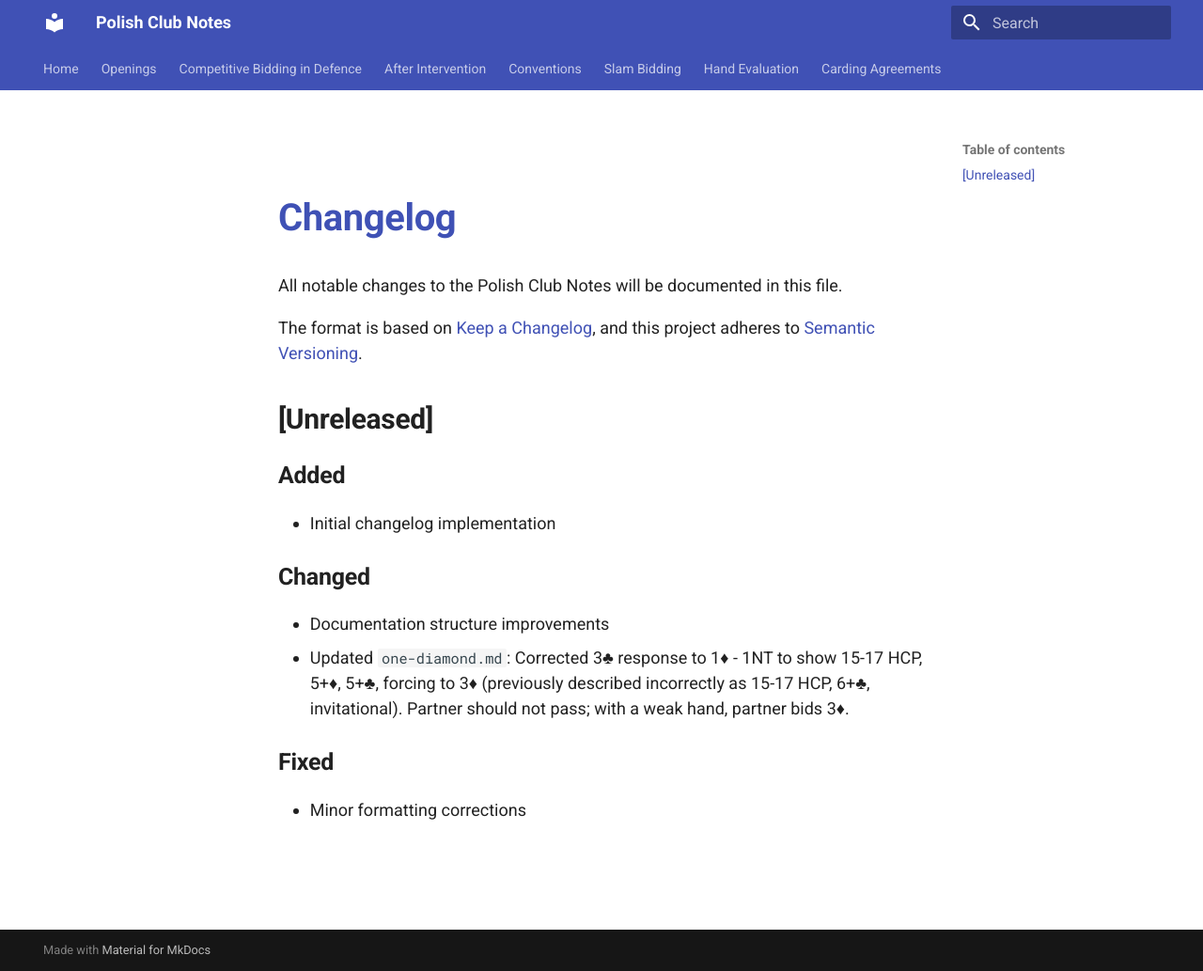
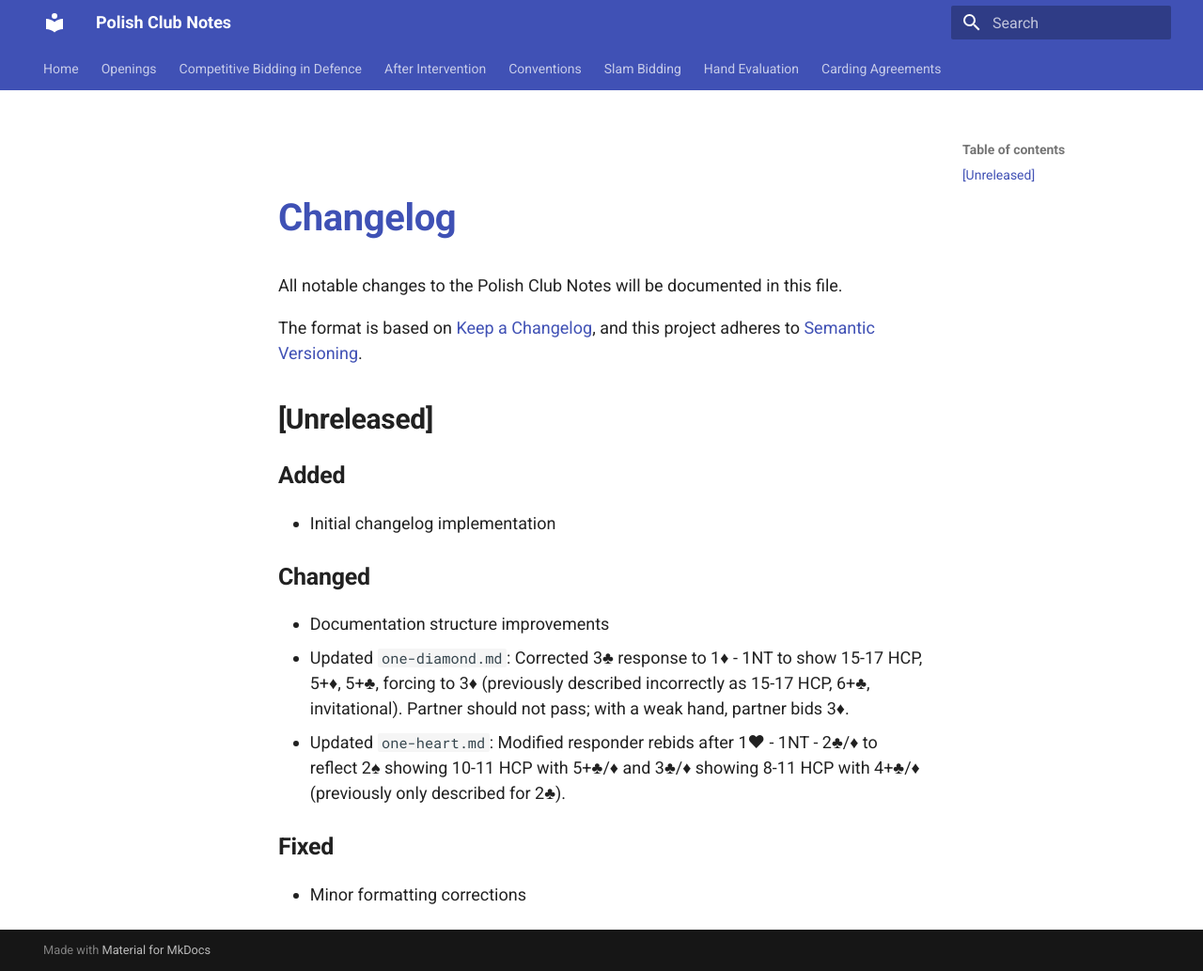
Before and after one commit to glindstrom/polish-club-notes, an MkDocs documentation site: the page built from docs/changelog.md, in a window 1280 px wide and 1033 px high. Shown: the whole window at 94% size. Built offline with MkDocs 1.6.1 and Material for MkDocs 9.7.7, drawn with Linux system fonts in a browser that asks for light colours.

Commit message:
Clarify responder rebids after 1H opening

```diff
--- a/docs/changelog.md
+++ b/docs/changelog.md
@@ -15,6 +15,7 @@ and this project adheres to [Semantic Versioning](https://semver.org/spec/v2.0.0
 
 - Documentation structure improvements
 - Updated `one-diamond.md`: Corrected 3♣ response to 1♦ - 1NT to show 15-17 HCP, 5+♦, 5+♣, forcing to 3♦ (previously described incorrectly as 15-17 HCP, 6+♣, invitational). Partner should not pass; with a weak hand, partner bids 3♦.
+- Updated `one-heart.md`: Modified responder rebids after 1♥ - 1NT - 2♣/♦ to reflect 2♠ showing 10-11 HCP with 5+♣/♦ and 3♣/♦ showing 8-11 HCP with 4+♣/♦ (previously only described for 2♣).
 
 ### Fixed
 
```
Also changed, not shown: docs/openings/one-heart.md (+4 -4 lines).
